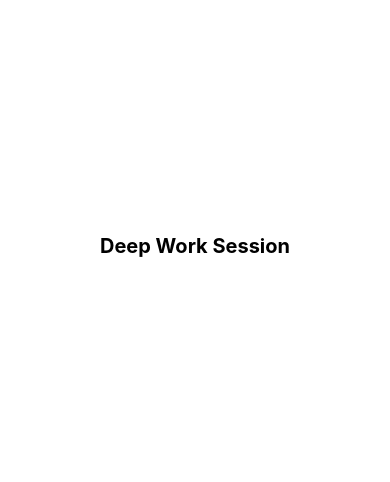
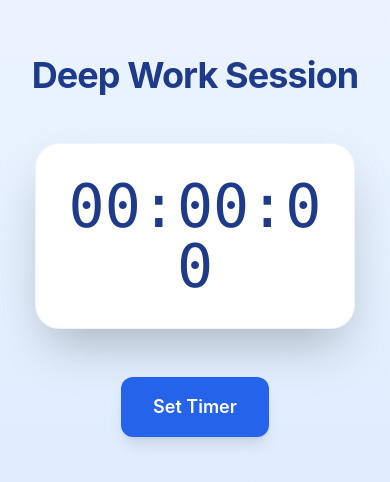
Before and after one commit to andirayka/deepwork-session-app, a React Native app: screen / in a window 390 px wide. Shown: the part 176-658 px from the top of the page. Built offline with nearby package versions, Linux system fonts and the light colour scheme.

Commit message:
feat: add basic countdown timer

```diff
--- a/App.tsx
+++ b/App.tsx
@@ -1,12 +1,86 @@
-import { SafeAreaView, Text } from 'react-native';
+import DateTimePicker from '@react-native-community/datetimepicker';
 import { StatusBar } from 'expo-status-bar';
+import { useState, useEffect } from 'react';
+import { SafeAreaView, Text, View, Pressable } from 'react-native';
 
 import './global.css';
 
 export default function App() {
+  const [targetTime, setTargetTime] = useState<Date | null>(null);
+  const [showPicker, setShowPicker] = useState(false);
+  const [timeLeft, setTimeLeft] = useState<{ hours: number; minutes: number; seconds: number }>({
+    hours: 0,
+    minutes: 0,
+    seconds: 0,
+  });
+
+  useEffect(() => {
+    if (!targetTime) return;
+
+    const timer = setInterval(() => {
+      const now = new Date();
+      const difference = targetTime.getTime() - now.getTime();
+
+      if (difference <= 0) {
+        clearInterval(timer);
+        setTimeLeft({ hours: 0, minutes: 0, seconds: 0 });
+        setTargetTime(null);
+        return;
+      }
+
+      const hours = Math.floor(difference / (1000 * 60 * 60));
+      const minutes = Math.floor((difference % (1000 * 60 * 60)) / (1000 * 60));
+      const seconds = Math.floor((difference % (1000 * 60)) / 1000);
+
+      setTimeLeft({ hours, minutes, seconds });
+    }, 1000);
+
+    return () => clearInterval(timer);
+  }, [targetTime]);
+
+  const handleTimeChange = (event: any, selectedDate?: Date) => {
+    setShowPicker(false);
+    if (selectedDate) {
+      const now = new Date();
+      if (selectedDate.getTime() <= now.getTime()) {
+        alert('Please select a future time');
+        return;
+      }
+      setTargetTime(selectedDate);
+    }
+  };
+
   return (
-    <SafeAreaView className="flex-1 items-center justify-center">
-      <Text className="text-xl font-bold">Deep Work Session</Text>
+    <SafeAreaView className="flex-1 items-center justify-center bg-gradient-to-b from-blue-50 to-blue-100">
+      <View className="w-full items-center px-6">
+        <Text className="mb-12 text-4xl font-bold tracking-tight text-blue-900">
+          Deep Work Session
+        </Text>
+
+        <View className="mb-12 w-full max-w-xs rounded-3xl border border-blue-100/50 bg-white p-8 shadow-2xl">
+          <Text className="text-center font-mono text-6xl text-blue-900">
+            {String(timeLeft.hours).padStart(2, '0')}:{String(timeLeft.minutes).padStart(2, '0')}:
+            {String(timeLeft.seconds).padStart(2, '0')}
+          </Text>
+        </View>
+
+        <Pressable
+          onPress={() => setShowPicker(true)}
+          className={`rounded-xl bg-blue-600 px-8 py-4 shadow-lg active:bg-blue-700
+            ${targetTime ? 'bg-blue-700' : 'bg-blue-600'}`}>
+          <Text className="text-lg font-semibold text-white">
+            {targetTime ? 'Change Time' : 'Set Timer'}
+          </Text>
+        </Pressable>
+
+        {showPicker && (
+          <DateTimePicker
+            value={targetTime || new Date()}
+            mode="time"
+            onChange={handleTimeChange}
+          />
+        )}
+      </View>
       <StatusBar style="auto" />
     </SafeAreaView>
   );
--- a/package.json
+++ b/package.json
@@ -11,6 +11,7 @@
     "web": "expo start --web"
   },
   "dependencies": {
+    "@react-native-community/datetimepicker": "8.2.0",
     "expo": "^52.0.35",
     "expo-status-bar": "~2.0.1",
     "nativewind": "latest",
```
Also changed, not shown: 1 other file (tests, documents, lock files or other folders).
